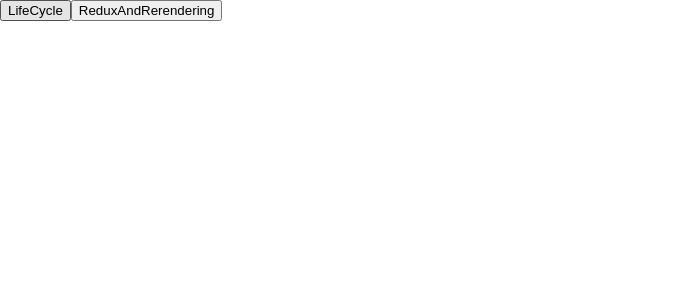
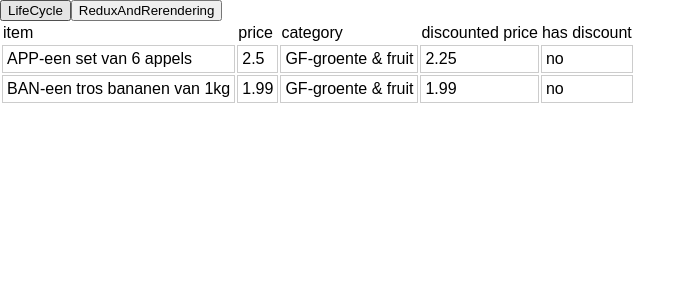
Before and after one commit to ckuijjer/react-playground, a React (Create React App) app: page / in a window 1280 px wide. Shown: the top 300 px of the page, without its empty margins (0-696 px from the left). Built offline with nearby package versions, Linux system fonts and the light colour scheme.

Commit message:
playing with data and metadata in a table

```diff
--- a/package.json
+++ b/package.json
@@ -3,6 +3,7 @@
   "version": "0.1.0",
   "private": true,
   "dependencies": {
+    "lodash": "^4.17.10",
     "react": "^16.4.1",
     "react-dom": "^16.4.1",
     "react-loadable": "^5.4.0",
--- a/src/App.js
+++ b/src/App.js
@@ -2,6 +2,7 @@ import React, { Component, Fragment } from 'react'
 import { Provider, connect } from 'react-redux'
 import { BrowserRouter as Router, Route, Link } from 'react-router-dom'
 import Loadable from 'react-loadable'
+import _ from 'lodash'
 
 import store from './store'
 import { incrementA, incrementB, incrementC } from './store/reducers'
@@ -32,11 +33,88 @@ const MenuAndRoutes = () => (
   </Router>
 )
 
+const data = [
+  {
+    code: 'APP',
+    description: 'een set van 6 appels',
+    price: 2.5,
+    discountPercentage: 10,
+    category: {
+      code: 'GF',
+      description: 'groente & fruit',
+    },
+  },
+  {
+    code: 'BAN',
+    description: 'een tros bananen van 1kg',
+    price: 1.99,
+    category: {
+      code: 'GF',
+      description: 'groente & fruit',
+    },
+  },
+]
+
+const CodeAndDescription = ({ code, description }) => `${code}-${description}`
+
+const HasDiscount = ({ children }) => (children ? 'yes' : 'no')
+
+const metadata = [
+  {
+    title: 'item',
+    render: CodeAndDescription,
+  },
+  {
+    title: 'price',
+    dataIndex: 'price',
+  },
+  {
+    title: 'category',
+    dataIndex: 'category',
+    render: CodeAndDescription,
+  },
+  {
+    title: 'discounted price',
+    dataIndex: ({ price, discountPercentage = 0 }) =>
+      (price * (100 - discountPercentage)) / 100,
+  },
+  {
+    title: 'has discount',
+    dataIndex: ({ discountPercentage }) => discountPercentage > 0,
+    render: HasDiscount,
+  },
+]
+
+const Table = ({ metadata, data }) => {
+  return (
+    <table>
+      <thead>{metadata.map(({ title }) => <td>{title}</td>)}</thead>
+      {data.map(d => (
+        <tr>
+          {metadata.map(({ dataIndex = x => x, render = x => x }) => {
+            const value =
+              typeof dataIndex === 'function'
+                ? dataIndex(d)
+                : _.get(d, dataIndex)
+
+            return (
+              <td style={{ border: '1px solid #ccc', padding: 4, margin: 1 }}>
+                {render(value, data)}
+              </td>
+            )
+          })}
+        </tr>
+      ))}
+    </table>
+  )
+}
+
 class App extends Component {
   render() {
     return (
       <Fragment>
         <MenuAndRoutes />
+        <Table data={data} metadata={metadata} />
       </Fragment>
     )
   }
```
